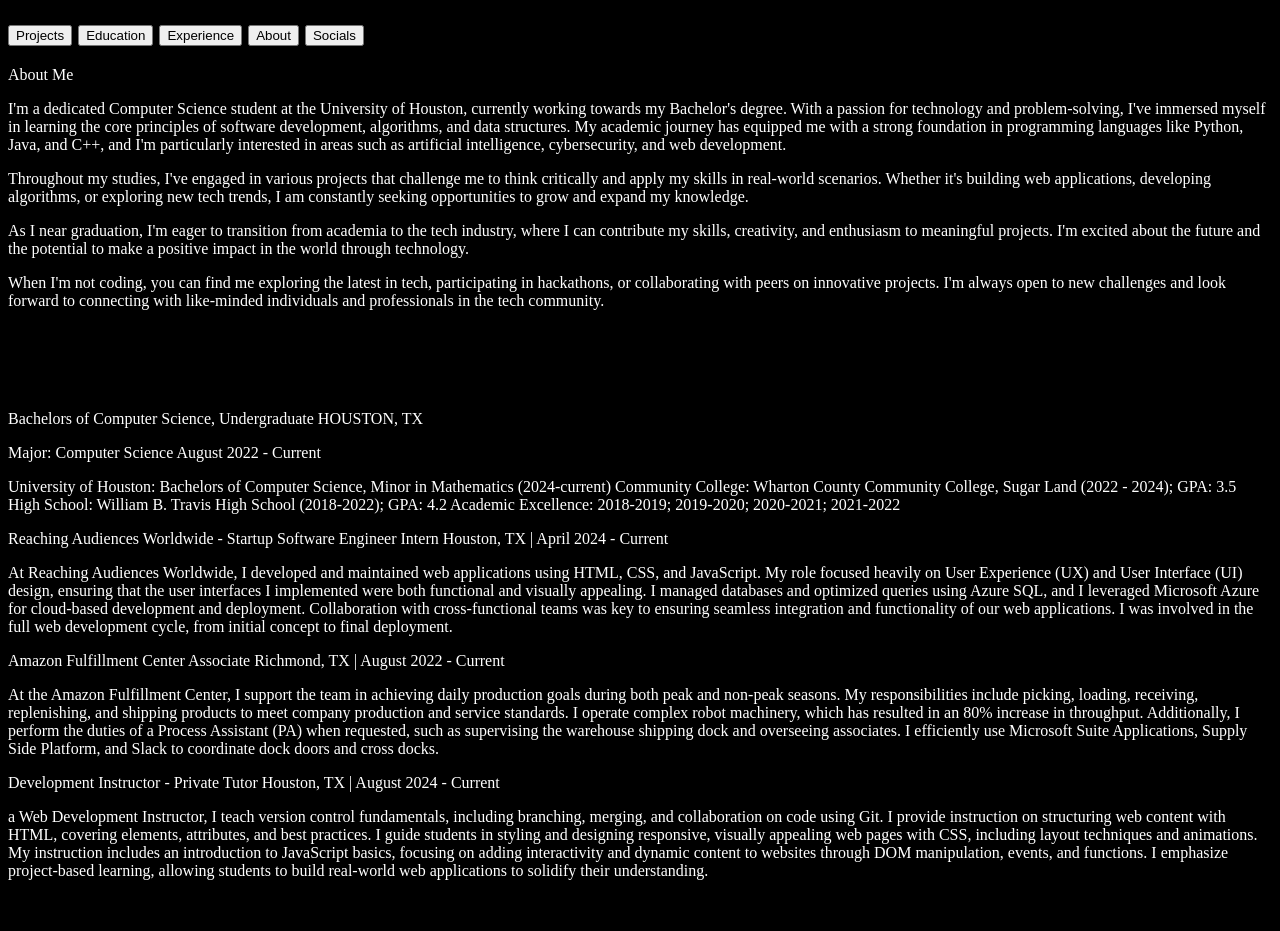
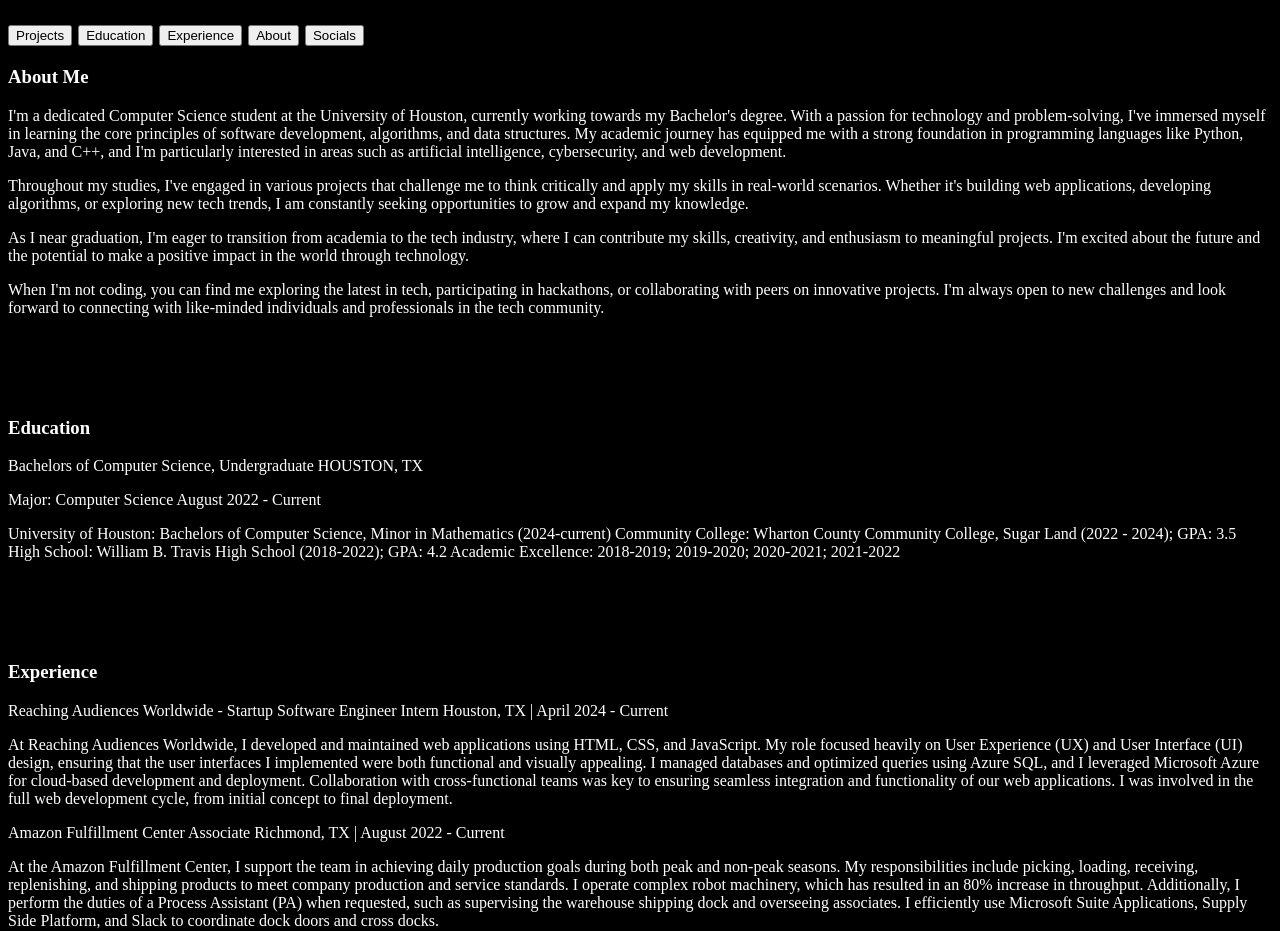
Before and after one commit to zainfarooki4/portfolio-zain, a plain HTML site: page index.html in a window 1280 px wide. Shown: the part 61-992 px from the top of the page. Before the commit the page ends 957 px from the top, so only its background shows below. Drawn offline with Linux system fonts and the light colour scheme.

Commit message:
Css styling to sepearte sections

```diff
--- a/index.html
+++ b/index.html
@@ -16,7 +16,7 @@
         <button class="socials-button"> Socials </button>
     </h2>
     <div class="about">
-        <p>About Me</p>
+        <h3>About Me</h3>
 
         <p>I'm a dedicated Computer Science student at the University of Houston, currently working towards my
         Bachelor's degree. With a passion for technology and problem-solving, I've immersed myself in learning the
@@ -38,6 +38,7 @@
     </p>
     </div>
     <div class="school">
+        <h3> Education </h3>
         <p>Bachelors of Computer Science, Undergraduate	 						 HOUSTON, TX</p>
         <p>Major: Computer Science						   	       August 2022 - Current</p>
         <p>University of Houston: Bachelors of Computer Science, Minor in Mathematics (2024-current)
@@ -47,7 +48,7 @@
     </p>
     </div>
     <div class="work">
-        <p>
+            <h3> Experience </h3>
             <p>Reaching Audiences Worldwide - Startup
             Software Engineer Intern
             Houston, TX | April 2024 - Current</p>
@@ -84,6 +85,7 @@
             through DOM manipulation, events, and functions. I emphasize project-based learning, allowing students to
             build real-world web applications to solidify their understanding.</p>
     </div>
+    <div class="socials"></div>
 </body>
 <script src="script.js"></script>
 </html>
--- a/styles.css
+++ b/styles.css
@@ -14,3 +14,6 @@ h1 {
     margin-top: 100px;
 
 }
+.work {
+    margin-top: 100px;
+}
```
